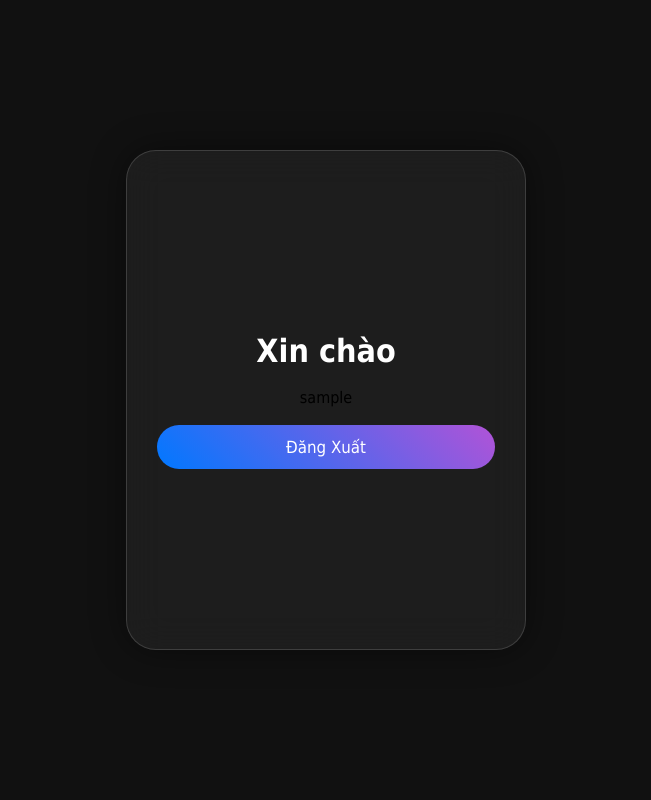
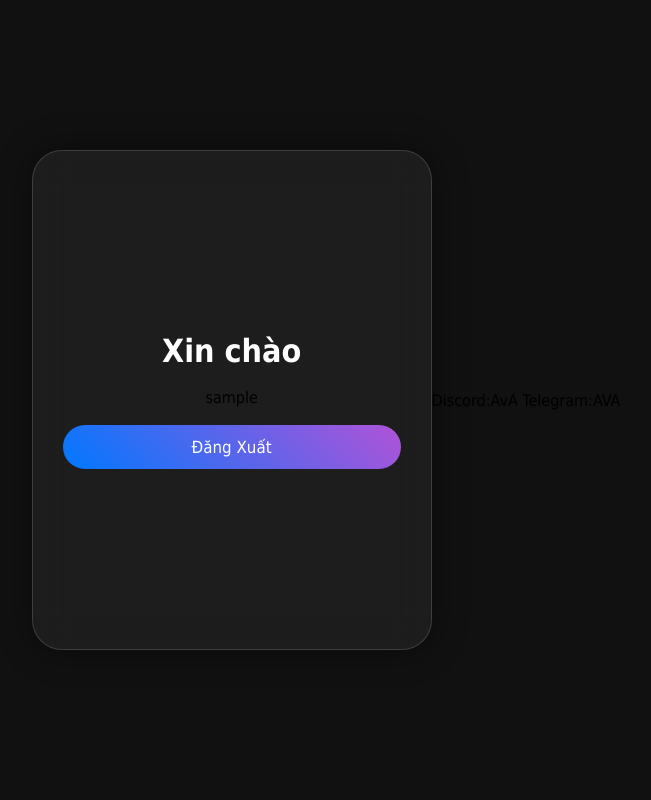
Before and after one commit to Stare-VuT/app.py, a Flask app: page /home in a window 1280 px wide. Shown: the whole page, without its empty margins (314-965 px from the left). Run offline with Flask 3, Linux system fonts and the light colour scheme; the visitor is signed in with stand-in values (Sample User, id 1).

Commit message:
Update home.html
.

```diff
--- a/templates/templates/home.html
+++ b/templates/templates/home.html
@@ -27,4 +27,5 @@
     </div>
   </div>
 </body>
-</html>
+</html> Discord:AvA
+       Telegram:AVA
```
